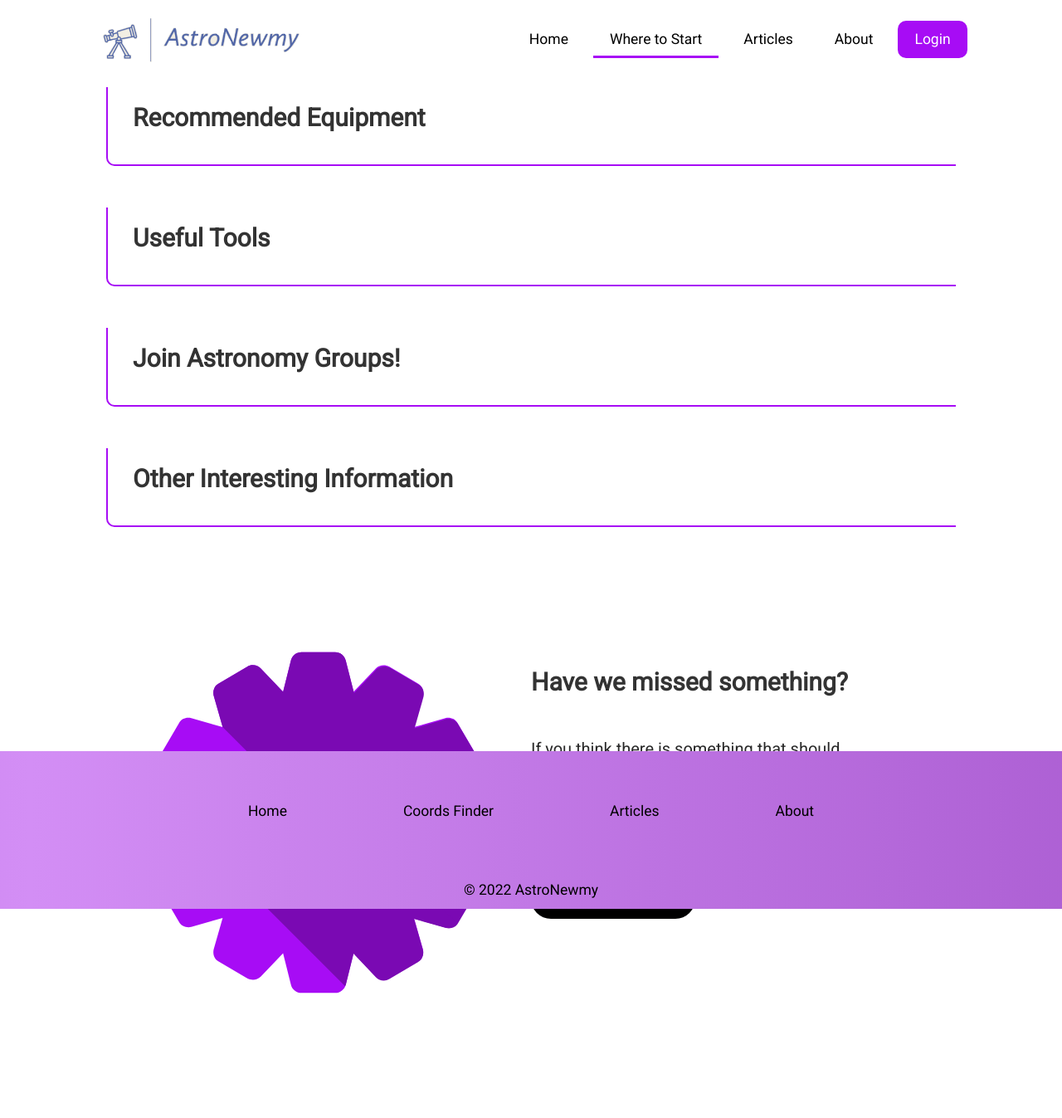
After one commit to EduSanRod/AstroNewmy, a Laravel app: page /where-to-start in a window 1280 px wide. The commit adds this page. Shown: the whole page at 83% size. Run offline with Laravel 9, Linux system fonts and the light colour scheme; some libraries are stand-ins or nearby versions.

Commit message:
up to date

```diff
--- /dev/null
+++ b/app/Http/Controllers/WhereToStart/WhereToStartController.php
@@ -0,0 +1,13 @@
+<?php
+
+namespace App\Http\Controllers\WhereToStart;
+
+use Illuminate\Http\Request;
+use App\Http\Controllers\Controller;
+
+class WhereToStartController extends Controller
+{
+    public function index(){
+        return view("wheretostart/index");
+    }
+}
--- /dev/null
+++ b/public/css/wheretostart/index.css
@@ -0,0 +1,175 @@
+.content{
+	display: flex;
+	flex-direction: column;
+	justify-content: center;
+	align-items: center;
+}
+
+.content > article{
+	width: 80%;
+	margin: 0px 0px 50px;
+	padding: 0px 30px 0px;
+	border-left: 2px solid var(--main-color);
+	border-bottom: 2px solid var(--main-color);
+	border-radius: 0px 0px 0px 10px;
+}
+
+.collapsible{
+	width: 100%;
+	border: none;
+	background-color: white;
+	text-align: left;
+
+}
+
+button > h2{
+	font-size: 3rem;
+	font-weight: 600;
+}
+
+.content-equipment,
+.content-aplications,
+.content-look-for-groups,
+.content-recommended-info{
+	max-height: 0;
+	transition: max-height 0.2s ease-out;
+	overflow: hidden;
+	margin: 15px 0px 15px;
+	font-size: 1.75rem;
+}
+
+/* ------ Aplication Content -----*/
+
+.aplication{
+	display: flex;
+	flex-direction: row;
+	flex-wrap: wrap;
+	padding: 50px 0px 50px;
+}
+
+.aplication > div{
+	flex: 50%;
+
+	display: flex;
+	flex-direction: column;
+	justify-content: space-evenly;
+	align-items: flex-start;
+}
+
+h3{
+	font-size: 2.75rem;
+	font-weight: 500;
+}
+
+.description{
+	color: rgb(74, 74, 74);
+	font-style: italic;
+	margin-top: 25px;
+}
+
+.buttonLink{
+	margin: 10px 0px 50px;
+	padding: 10px 20px 10px;
+
+	border-radius: 30px;
+	border: none;
+	background: linear-gradient(to right, var(--main-color), var(--main-color-dark));
+	color: var(--color-white);
+	font-size: 2rem;
+}
+
+.aplication img{
+	width: auto;
+	min-width: 280px;
+	max-height: 500px;
+	display:block;
+    margin:auto;
+
+}
+
+/* ------ Contact us section -----*/
+
+#contact-us{
+	width: 80%;
+
+	display: flex;
+	flex-direction: row;
+	flex-wrap: wrap;
+	margin: 100px 50px 150px;
+
+}
+
+.contact-us-col{
+	flex: 50%;
+}
+
+.contact-us-col img{
+	max-width: 45rem;
+	margin: 0px 50px 0px ;
+
+}
+
+.contact-us-col > h3{
+	font-size: 3rem;
+	font-weight: 700;
+
+}
+
+.contact-us-col > p{
+	font-size: 2rem;
+	color: rgb(40, 40, 40);
+	width: 75%;
+	margin-top: 50px;
+	margin-bottom: 75px;
+}
+
+.contact-us-col button{
+	margin: 10px 0px 50px;
+	padding: 10px 50px 10px;
+
+	border-radius: 30px;
+	border: none;
+	background: var(--color-black);
+	color: var(--color-white);
+	font-size: 2rem;
+
+}
+
+@media only screen and (max-width: 840px) {
+
+	.content > article{
+		width: 90%;
+	}
+
+	#contact-us{
+		margin: 100px 50px 100px;
+	}
+
+	.contact-us-col{
+		flex: 100%;
+		display: flex;
+		flex-direction: column;
+		justify-content: center;
+		align-items: center;
+	}
+
+	.contact-us-col > p{
+		width:90%;
+		text-align: justify;
+	}
+
+	.contact-us-col > h3{
+		font-size: 2.75rem;
+		font-weight: 700;
+
+	}
+
+	.aplication{
+		flex-direction: column-reverse;
+
+	}
+
+	.aplication > div{
+		flex: 100%;
+	}
+}
--- a/resources/views/template.blade.php
+++ b/resources/views/template.blade.php
@@ -33,10 +33,10 @@
 		</a>
 
 		<ul>
-			<li><a href="/home" class="{{ Request::routeIs('home.display') ? 'active-page' : '' }}">Home</a></li>
-			<li><a href="/coordenates_finder_form" class="{{ Request::routeIs('coords.*') ? 'active-page' : '' }}">Coords Finder</a></li>
-			<li><a href="/article" class="{{ Request::routeIs('article.*') ? 'active-page' : '' }}">Articles</a></li>
-			<li><a href="/about" class="{{ Request::routeIs('about.*') ? 'active-page' : '' }}">About</a></li>
+			<li><a href="{{ route('home.display') }}" class="{{ Request::routeIs('home.display') ? 'active-page' : '' }}">Home</a></li>
+			<li><a href="{{ route('wheretostart.index') }}" class="{{ Request::routeIs('wheretostart.*') ? 'active-page' : '' }}">Where to Start</a></li>
+			<li><a href="{{ route('article.index') }}" class="{{ Request::routeIs('article.*') ? 'active-page' : '' }}">Articles</a></li>
+			<li><a href="{{ route('about.display') }}" class="{{ Request::routeIs('about.*') ? 'active-page' : '' }}">About</a></li>
 			@if (Auth::guest())
 			<li><a href="/login" class="login" aria-current="page">Login</a></li>
 			@else
--- /dev/null
+++ b/resources/views/wheretostart/index.blade.php
@@ -0,0 +1,200 @@
+@extends('template')
+
+@section('head')
+
+<title>AstroNewmy Home</title>
+<link rel="stylesheet" type="text/css" href="{{ asset('css/wheretostart/index.css') }}">
+
+@endsection
+
+@section('section')
+
+<section class="content">
+
+	<article id="equipment">
+		<button class="collapsible">
+			<h2>Recommended Equipment</h2>
+		</button>
+		<section class="content-equipment">
+			<p>Pellentesque habitant morbi tristique senectus et netus et malesuada fames ac turpis egestas. Vestibulum tortor quam, feugiat vitae, ultricies eget, tempor sit amet, ante. Donec eu libero sit amet quam egestas semper. Aenean ultricies mi vitae est. Mauris placerat eleifend leo. Quisque sit amet est et sapien ullamcorper pharetra. Vestibulum erat wisi, condimentum sed, commodo vitae, ornare sit amet, wisi. Aenean fermentum, elit eget tincidunt condimentum, eros ipsum rutrum orci, sagittis tempus lacus enim ac dui. Donec non enim in turpis pulvinar facilisis. Ut felis. Praesent dapibus, neque id cursus faucibus, tortor neque egestas augue, eu vulputate magna eros eu erat. Aliquam erat volutpat. Nam dui mi, tincidunt quis, accumsan porttitor, facilisis luctus, metus</p>
+		</section>
+
+	</article>
+
+	<article id="aplications">
+		<button class="collapsible">
+			<h2>Useful Tools</h2>
+		</button>
+		<section class="content-aplications">
+			<section class="aplication">
+				<div>
+					<h3>Stellarium</h3>
+					<p><strong>Category:</strong> Planetarium.</p>
+					<p><strong>Cost:</strong> Free with paid Pro Version.</p>
+					<p class="description">Stellarium Mobile - Star Map is a planetarium app that shows exactly what you see when you look up at the stars.<br><br>
+						Identify stars, constellations, planets, comets, satellites (such as the ISS), and other deep sky objects in real time in the sky above you in just a few seconds, just by pointing the phone at the sky!<br><br>
+
+						This astronomy application has an easy to use and minimalist user interface, that makes it one of the best astronomical applications for adults and children who want to explore the night sky.
+					</p>
+					<a href="https://play.google.com/store/apps/details?id=com.noctuasoftware.stellarium_free&hl=en&gl=US" target="_blank">
+						<button class="buttonLink">Stellarium</button>
+					</a>
+				</div>
+
+				<div>
+					<img src="/imagenes/whereToStart/aplications/stellarium.webp" alt="Image of the stellarium app">
+				</div>
+
+			</section>
+
+			<section class="aplication">
+				<div>
+					<h3>Sky Map</h3>
+					<p><strong>Category:</strong> Planetarium.</p>
+					<p><strong>Cost:</strong> Free.</p>
+					<p class="description">Sky Map is a hand-held planetarium for your Android device. Use it to identify stars, planets, nebulae and more. <br>
+						Originally developed as Google Sky Map, it has now been donated and open sourced.
+					</p>
+					<a href="https://play.google.com/store/apps/details?id=com.google.android.stardroid&hl=en&gl=US" target="_blank">
+						<button class="buttonLink">Sky Map</button>
+					</a>
+				</div>
+
+				<div>
+					<img src="/imagenes/whereToStart/aplications/stellarium.webp" alt="Image of the stellarium app">
+				</div>
+
+			</section>
+
+			<section class="aplication">
+				<div>
+					<h3>Timeanddate.com</h3>
+					<p>Pellentesque habitant morbi tristique senectus et netus et malesuada fames ac turpis egestas. Vestibulum tortor quam, feugiat vitae, ultricies eget, tempor sit amet, ante. Donec eu libero sit amet quam egestas semper. Aenean ultricies mi vitae est. Mauris placerat eleifend leo. Quisque sit amet est et sapien ullamcorper pharetra. Vestibulum erat wisi, condimentum sed, commodo vitae, ornare sit amet, wisi. Aenean fermentum, elit eget tincidunt condimentum, eros ipsum rutrum orci, sagittis tempus lacus enim ac dui. Donec non enim in turpis pulvinar facilisis. Ut felis. Praesent dapibus, neque id cursus faucibus, tortor neque egestas augue, eu vulputate magna eros eu erat. Aliquam erat volutpat. Nam dui mi, tincidunt quis, accumsan porttitor, facilisis luctus, metus</p>
+					<a href="https://www.timeanddate.com/astronomy/night/" target="_blank">
+						<button class="buttonLink">Timeanddate</button>
+					</a>
+				</div>
+
+				<div>
+					<img src="/imagenes/whereToStart/aplications/stellarium.webp" alt="Image of the stellarium app">
+				</div>
+			</section>
+
+			<section class="aplication">
+				<div>
+					<h3>Clearoutside.com</h3>
+					<p><strong>Category:</strong> Weather Forecast.</p>
+					<p><strong>Cost:</strong> Free.</p>
+					<p class="description">Reliable weather forecasts for astronomers with an emphasis on cloud cover.<br><br>
+						Updated hourly. Frequent hourly updates are important because often the clear spell between showers provides excellent seeing and 30-minutes under a clear sky with a grab-&-go telescopes is pure gold!<br><br>
+						Also includes regular weather data (wind, rain, frost, temperature, dew point, etc) so perfect for those wanting a detailed weather forecast, without cutesy graphics.
+					</p>
+
+					<a href="http://clearoutside.com/forecast/50.7/-3.52" target="_blank">
+						<button class="buttonLink">Clearoutside</button>
+					</a>
+				</div>
+
+				<div>
+					<img src="/imagenes/whereToStart/aplications/stellarium.webp" alt="Image of the stellarium app">
+				</div>
+
+			</section>
+
+			<section class="aplication">
+				<div>
+					<h3>Astro Panel</h3>
+					<p><strong>Category:</strong> Weather Forecast.</p>
+					<p><strong>Cost:</strong> Free.</p>
+					<p class="description">This lightweight astronomy app detects your location and uses it to instantly give you a forecast that is highly localized and works worldwide.
+					</p>
+
+					<a href="https://play.google.com/store/apps/details?id=Lewis.sevenTimer2&hl=en&gl=US" target="_blank">
+						<button class="buttonLink">Astro Panel</button>
+					</a>
+				</div>
+
+				<div>
+					<img src="/imagenes/whereToStart/aplications/stellarium.webp" alt="Image of the stellarium app">
+				</div>
+
+			</section>
+
+			<section class="aplication">
+				<div>
+					<h3>DarkLight</h3>
+					<p><strong>Category:</strong> Observing Assistant Apps.</p>
+					<p><strong>Cost:</strong> Free.</p>
+					<p class="description">DarkLight app allows you to use your phone as a source of light in the dark without your eyes having to adjust for light.<br><br>
+						This simple, quick and easy app allows you to analyze the lighting conditions via light sensor, and displays the information on the screen when required.
+					</p>
+					<a href="https://play.google.com/store/apps/details?id=com.qask.darklight&hl=en&gl=US" target="_blank">
+						<button class="buttonLink">DarkLight</button>
+					</a>
+				</div>
+
+				<div>
+					<img src="/imagenes/whereToStart/aplications/stellarium.webp" alt="Image of the stellarium app">
+				</div>
+
+			</section>
+		</section>
+	</article>
+
+	<article id="look-for-groups">
+		<button class="collapsible">
+			<h2>Join Astronomy Groups!</h2>
+		</button>
+		<section class="content-look-for-groups">
+			<p>Pellentesque habitant morbi tristique senectus et netus et malesuada fames ac turpis egestas. Vestibulum tortor quam, feugiat vitae, ultricies eget, tempor sit amet, ante. Donec eu libero sit amet quam egestas semper. Aenean ultricies mi vitae est. Mauris placerat eleifend leo. Quisque sit amet est et sapien ullamcorper pharetra. Vestibulum erat wisi, condimentum sed, commodo vitae, ornare sit amet, wisi. Aenean fermentum, elit eget tincidunt condimentum, eros ipsum rutrum orci, sagittis tempus lacus enim ac dui. Donec non enim in turpis pulvinar facilisis. Ut felis. Praesent dapibus, neque id cursus faucibus, tortor neque egestas augue, eu vulputate magna eros eu erat. Aliquam erat volutpat. Nam dui mi, tincidunt quis, accumsan porttitor, facilisis luctus, metus</p>
+		</section>
+	</article>
+
+	<article id="recommended-info">
+		<button class="collapsible">
+			<h2>Other Interesting Information</h2>
+		</button>
+		<section class="content-recommended-info">
+			<p>Pellentesque habitant morbi tristique senectus et netus et malesuada fames ac turpis egestas. Vestibulum tortor quam, feugiat vitae, ultricies eget, tempor sit amet, ante. Donec eu libero sit amet quam egestas semper. Aenean ultricies mi vitae est. Mauris placerat eleifend leo. Quisque sit amet est et sapien ullamcorper pharetra. Vestibulum erat wisi, condimentum sed, commodo vitae, ornare sit amet, wisi. Aenean fermentum, elit eget tincidunt condimentum, eros ipsum rutrum orci, sagittis tempus lacus enim ac dui. Donec non enim in turpis pulvinar facilisis. Ut felis. Praesent dapibus, neque id cursus faucibus, tortor neque egestas augue, eu vulputate magna eros eu erat. Aliquam erat volutpat. Nam dui mi, tincidunt quis, accumsan porttitor, facilisis luctus, metus</p>
+		</section>
+	</article>
+
+	<section id="contact-us">
+		<div class="contact-us-col">
+			<img src="/imagenes/whereToStart/new_idea.svg" alt="New idea image">
+		</div>
+
+		<div class="contact-us-col">
+			<h3>Have we missed something?</h3>
+
+			<p>If you think there is something that should be added to this section, tell us by contacting through the About section.</p>
+
+			<a href="{{ route('about.display') }}">
+				<button>Contact Us</button>
+			</a>
+		</div>
+	</section>
+
+</section>
+
+
+@endsection
+
+<script>
+	window.addEventListener("load", function() {
+		let coll = document.getElementsByClassName("collapsible");
+		let i;
+
+		for (i = 0; i < coll.length; i++) {
+			coll[i].addEventListener("click", function() {
+				this.classList.toggle("active");
+				let content = this.nextElementSibling;
+				if (content.style.maxHeight) {
+					content.style.maxHeight = null;
+				} else {
+					content.style.maxHeight = content.scrollHeight + "px";
+				}
+			});
+		}
+	});
+</script>
--- a/routes/web.php
+++ b/routes/web.php
@@ -9,6 +9,7 @@ use App\Http\Controllers\Article\ArticleController;
 use App\Http\Controllers\Article\CommentController;
 use App\Http\Controllers\Login\LoginController;
 use App\Http\Controllers\Login\AuthController;
+use App\Http\Controllers\WhereToStart\WhereToStartController;
 
 /*
 |--------------------------------------------------------------------------
@@ -38,9 +39,12 @@ Route::get('/user/profile/comments', [LoginController::class, 'showUserComments'
 //----------- Home Routes ----------//
 Route::get("/home", [HomeController::class, 'displayHome'])->name('home.display');
 
+//----------- WhereToStart Routes ----------//
+Route::get("/where-to-start", [WhereToStartController::class, 'index'])->name('wheretostart.index');
+
 //----------- Coord Finder Routes ----------//
-Route::get("/coordenates_finder_form", [CoordsFinderController::class, 'displayForm'])->name('coords.form');
-Route::post("/coordenates_finder_result", [CoordsFinderController::class, 'displayCoordenates'])->name('coords.display');
+//Route::get("/coordenates_finder_form", [CoordsFinderController::class, 'displayForm'])->name('coords.form');
+//Route::post("/coordenates_finder_result", [CoordsFinderController::class, 'displayCoordenates'])->name('coords.display');
 
 //----------- Article & Comments Routes ----------//
 Route::resource('article', ArticleController::class);
```
Also changed, not shown: public/imagenes/whereToStart/aplications/stellarium.webp (added), public/imagenes/whereToStart/new_idea.svg (added).
